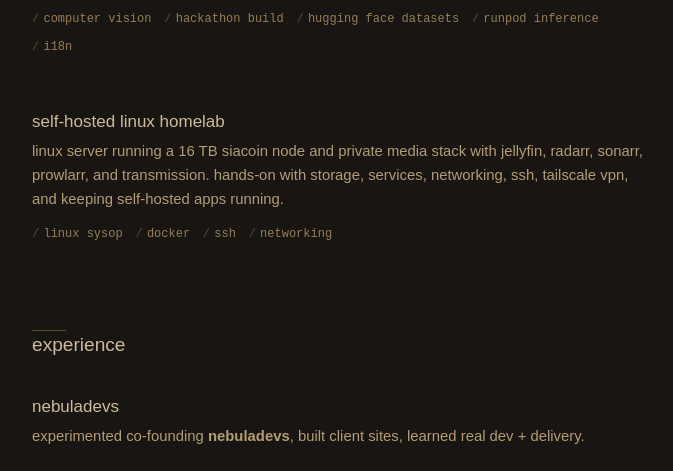
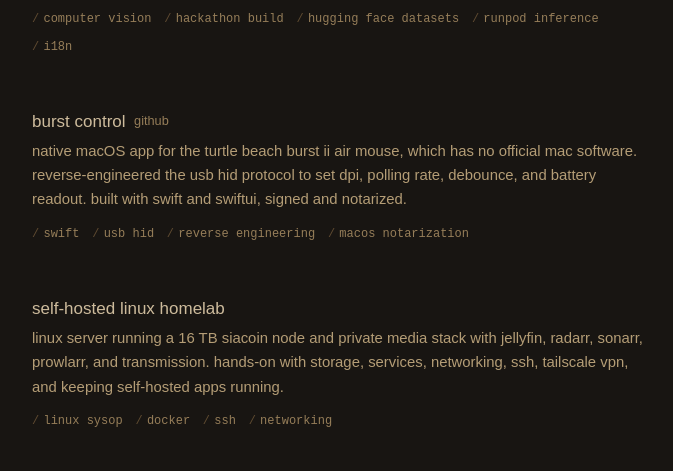
Before and after one commit to artyomkulimov/artyom-portfolio, an Astro site: page / in a window 1280 px wide. Shown: the part 965-1436 px from the top of the page, without its empty margins (302-975 px from the left). Built offline with nearby package versions, Linux system fonts and the light colour scheme; Astro itself is replaced by a stand-in of ours; a web font is replaced by a local one.

Commit message:
feat: add burst control to projects
Co-Authored-By: Claude Opus 5.5 <noreply@anthropic.com>

```diff
--- a/src/pages/index.astro
+++ b/src/pages/index.astro
@@ -217,6 +217,37 @@ import BaseLayout from "../layouts/BaseLayout.astro";
         </ProjectItem>
 
         <ProjectItem>
+          <div class="mb-1 flex items-center gap-2">
+            <h3 class="font-medium text-neutral-800 dark:text-neutral-200">
+              burst control
+            </h3>
+            <a
+              href="https://github.com/artyomkulimov/burstcontrol"
+              aria-label="burst control github repository"
+              class="inline-flex min-h-6 items-center text-xs text-neutral-600 transition-colors hover:text-neutral-800 dark:text-neutral-400 dark:hover:text-neutral-200"
+            >
+              github
+            </a>
+          </div>
+          <p
+            class="text-sm leading-relaxed text-neutral-700 dark:text-neutral-300"
+          >
+            native macOS app for the turtle beach burst ii air mouse, which has
+            no official mac software. reverse-engineered the usb hid protocol to
+            set dpi, polling rate, debounce, and battery readout. built with
+            swift and swiftui, signed and notarized.
+          </p>
+          <SkillTags
+            skills={[
+              'swift',
+              'usb hid',
+              'reverse engineering',
+              'macos notarization',
+            ]}
+          />
+        </ProjectItem>
+
+        <ProjectItem>
           <h3 class="mb-1 font-medium text-neutral-800 dark:text-neutral-200">
             self-hosted linux homelab
           </h3>
```
